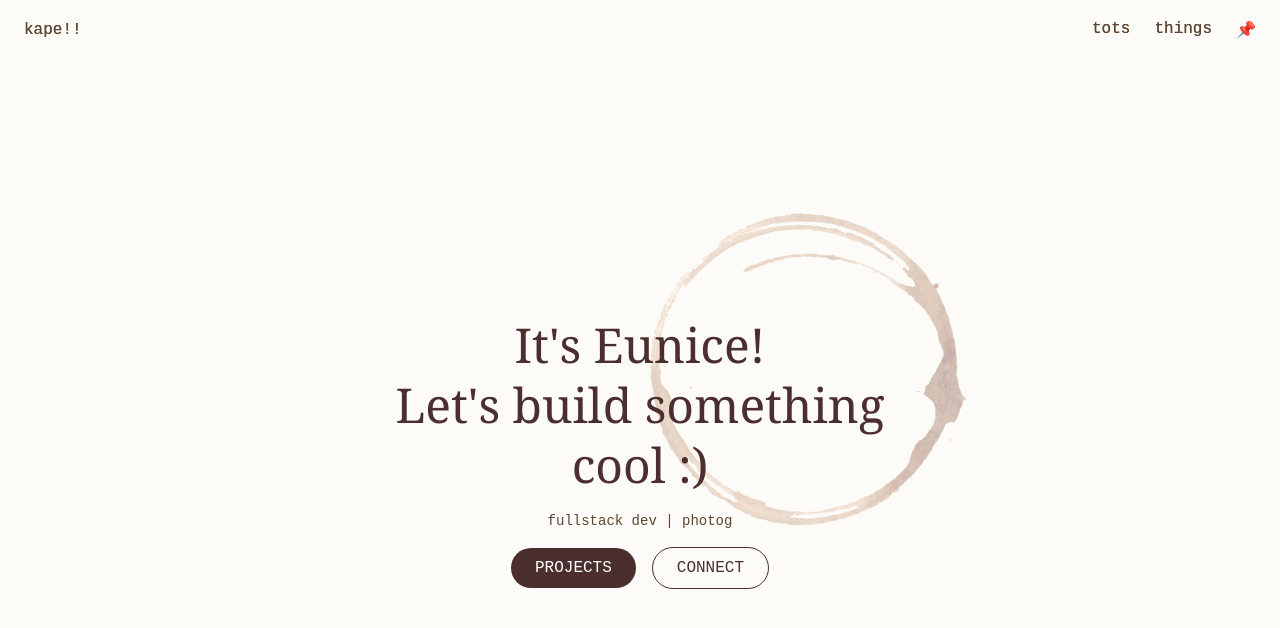
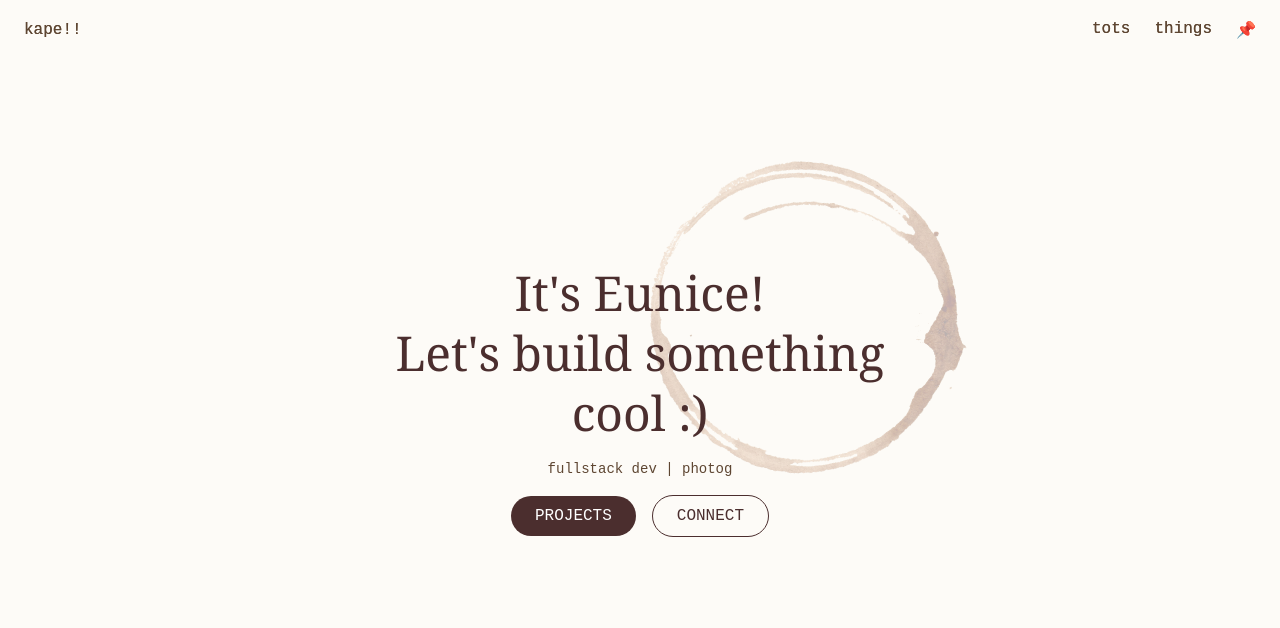
Before and after one commit to eunicemarginel/eunice, a Next.js app: page / in a window 1280 px wide. Shown: the top 628 px of the page. Built offline with nearby package versions, Linux system fonts and the light colour scheme.

Commit message:
fixed overscroll

```diff
--- a/pages/index.tsx
+++ b/pages/index.tsx
@@ -15,7 +15,8 @@ export default function Home() {
       <Navbar />
 
       {/* ☕ Hero Section */}
-      <main className="min-h-screen w-full overflow-hidden bg-[#fdfbf7] flex items-center justify-center p-6 pt-32">
+      <main className="h-screen overflow-hidden bg-[#fdfbf7] flex items-center justify-center p-6">
+        {/* <main className="min-h-screen w-full overflow-hidden bg-[#fdfbf7] flex items-center justify-center p-6 pt-32"> */}
         <div className="max-w-xl w-full text-center relative px-4">
           {/* Coffee ring */}
           <div
--- a/styles/globals.css
+++ b/styles/globals.css
@@ -28,6 +28,7 @@ body {
   padding: 0;
   overflow-x: hidden;
   scroll-behavior: smooth;
+  overscroll-behavior: none;
   box-sizing: border-box;
 }
 
```
